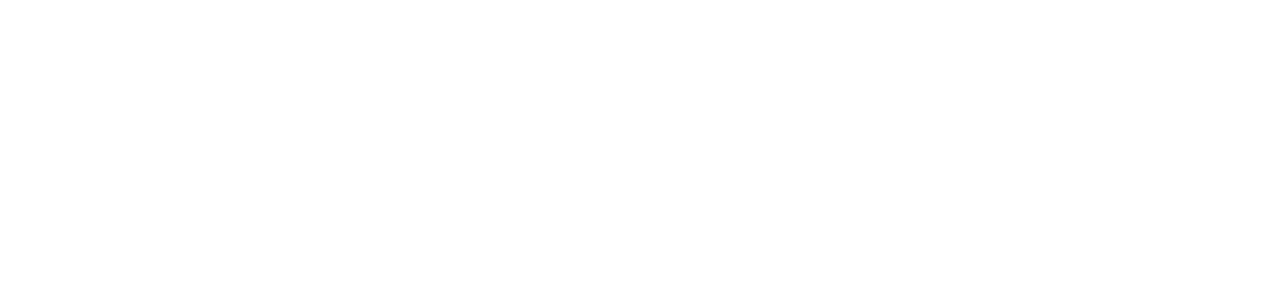
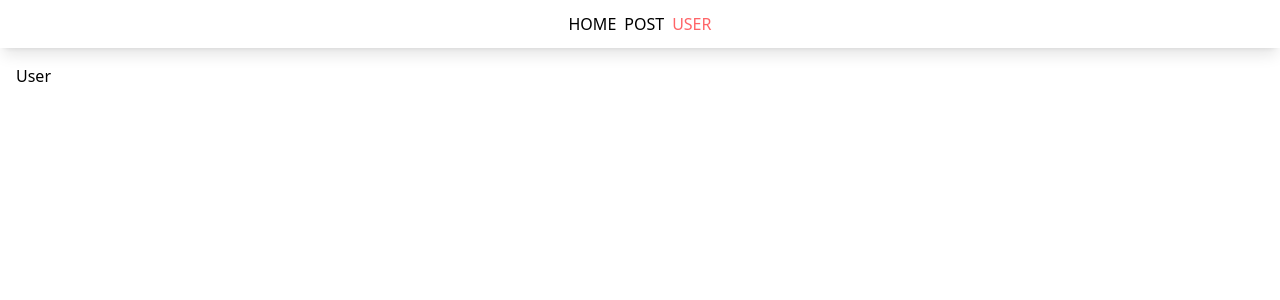
Before and after one commit to SEJ1991/react-crud, a React (Vite) app: page /users/1 in a window 1280 px wide. Before the commit this address had no page. Shown: the top 300 px of the page. Built offline with nearby package versions, Linux system fonts and the light colour scheme.

Commit message:
feat: [RC_build-user-23] build user page

```diff
--- a/src/App.tsx
+++ b/src/App.tsx
@@ -1,7 +1,7 @@
 import { QueryClient, QueryClientProvider } from '@tanstack/react-query';
 import { BrowserRouter, Route, Routes } from 'react-router';
 import { RootLayout } from './layouts/RootLayout';
-import { Home, PostsPage, PostPage, UsersPage } from './pages';
+import { Home, PostsPage, PostPage, UsersPage, UserPage } from './pages';
 
 const queryClient = new QueryClient({
   defaultOptions: {
@@ -21,6 +21,7 @@ function App() {
             <Route path='posts' element={<PostsPage />} />
             <Route path='posts/:id' element={<PostPage />} />
             <Route path='users' element={<UsersPage />} />
+            <Route path='users/:id' element={<UserPage />} />
           </Route>
         </Routes>
       </BrowserRouter>
--- /dev/null
+++ b/src/domains/user/components/User.tsx
@@ -0,0 +1,3 @@
+export default function User() {
+  return <div>User</div>;
+}
--- /dev/null
+++ b/src/domains/user/containers/UserContainer.tsx
@@ -0,0 +1,5 @@
+import User from '../components/User';
+
+export function UserContainer() {
+  return <User />;
+}
--- a/src/domains/user/index.ts
+++ b/src/domains/user/index.ts
@@ -1 +1,2 @@
 export * from './containers/UsersContainer';
+export * from './containers/UserContainer';
--- /dev/null
+++ b/src/pages/UserPage.tsx
@@ -0,0 +1,10 @@
+import { UserContainer } from '../domains/user';
+import { PageFrame } from '../shared';
+
+export function UserPage() {
+  return (
+    <PageFrame>
+      <UserContainer />
+    </PageFrame>
+  );
+}
--- a/src/pages/index.ts
+++ b/src/pages/index.ts
@@ -2,3 +2,4 @@ export * from './Home';
 export * from './PostsPage';
 export * from './PostPage';
 export * from './UsersPage';
+export * from './UserPage';
```
